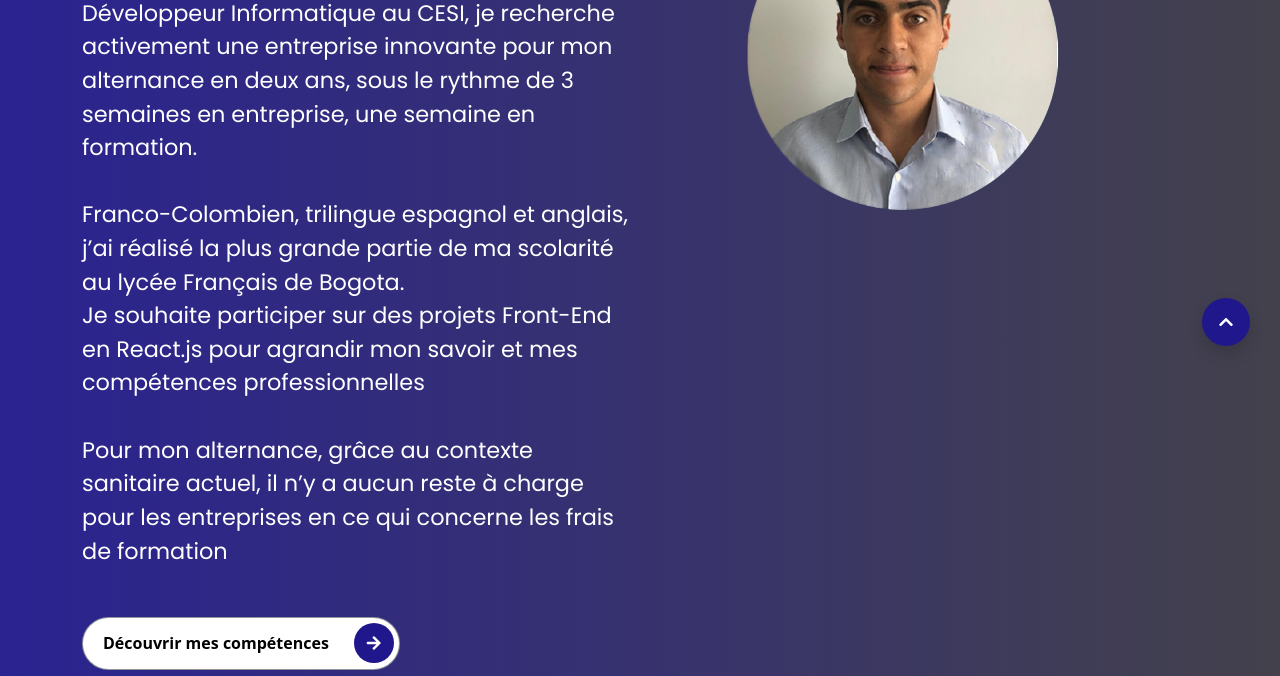
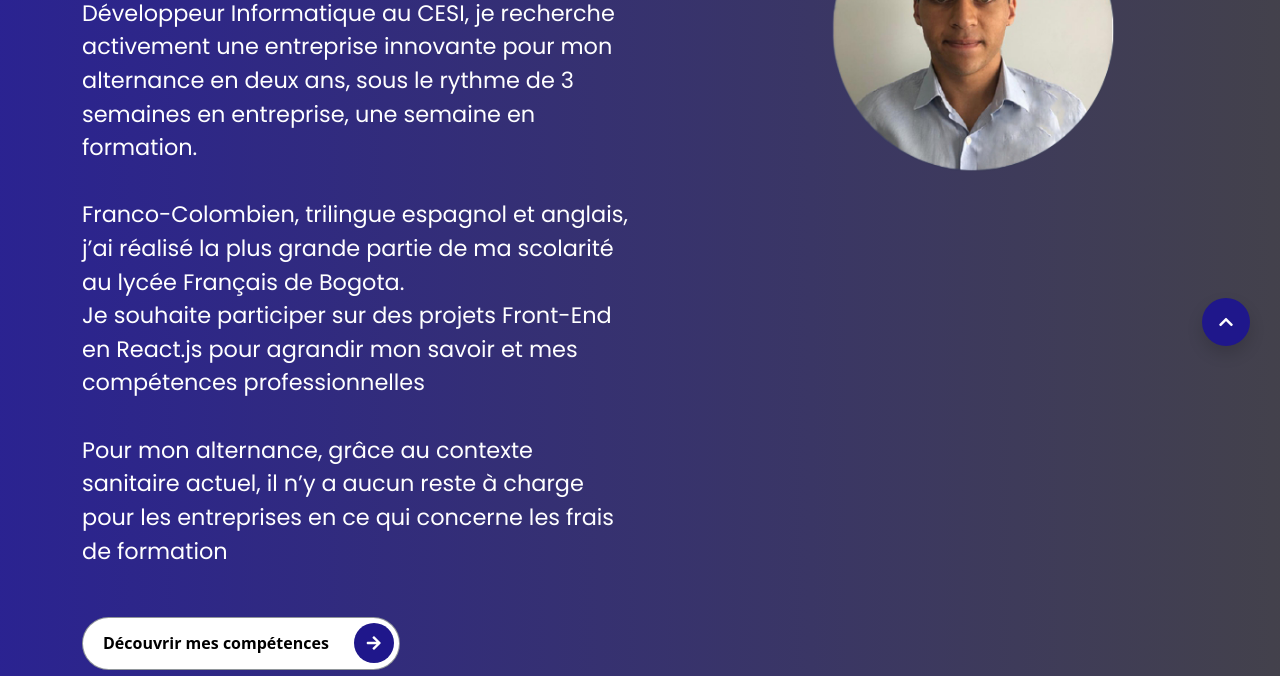
Before and after one commit to rafael-longeville/bootstrap-v5, a website: page index.html in a window 1280 px wide. Shown: the part 424-1100 px from the top of the page. Drawn offline with Linux system fonts and the light colour scheme.

Commit message:
update index.html

```diff
--- a/index.html
+++ b/index.html
@@ -85,8 +85,8 @@
             </button>
           </a>
         </div>
-        <div class="col-md-6 intros">
-          <img src="/images/photo-rafa.png" alt="rafa">
+        <div class="col-md-5 intros">
+          <img src="/images/photo-rafa.png" class="img-fluid"alt="rafa">
         </div>
       </div>
     </div>
```
